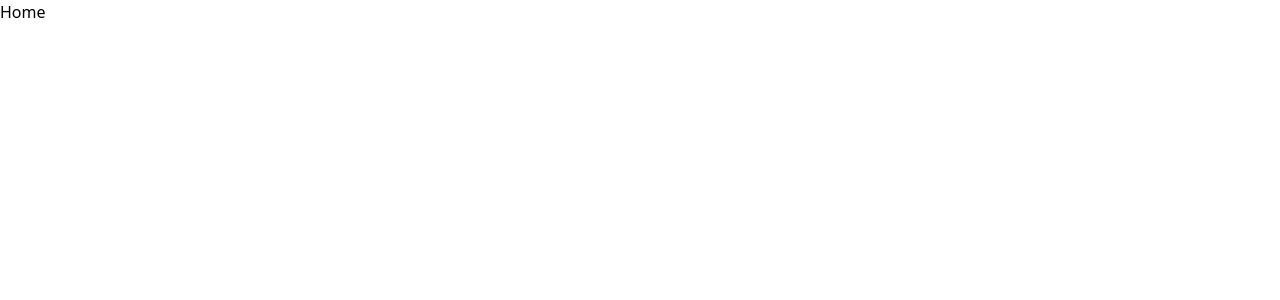
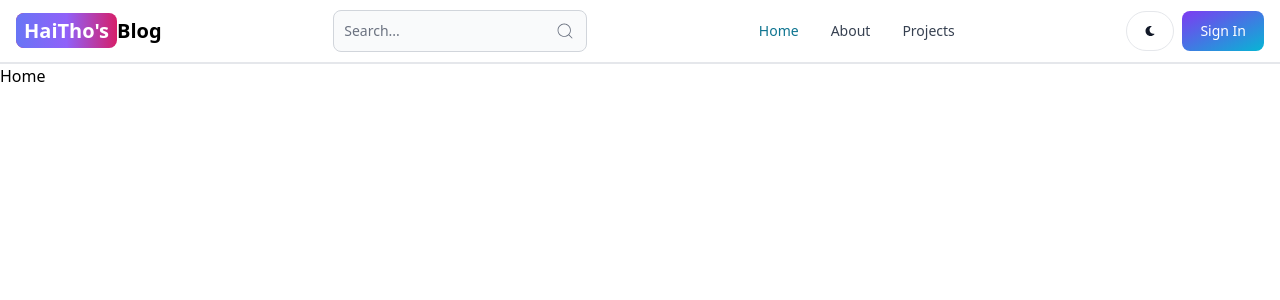
Before and after one commit to LeHaiTho/blog-project, a React (Vite) app in the folder client/: page / in a window 1280 px wide. Shown: the top 300 px of the page. Built offline with nearby package versions, Linux system fonts and the light colour scheme.

Commit message:
create the header section

```diff
--- a/client/package.json
+++ b/client/package.json
@@ -10,8 +10,10 @@
     "preview": "vite preview"
   },
   "dependencies": {
+    "flowbite-react": "^0.9.0",
     "react": "^18.2.0",
     "react-dom": "^18.2.0",
+    "react-icons": "^5.2.1",
     "react-router-dom": "^6.23.1"
   },
   "devDependencies": {
--- a/client/src/App.jsx
+++ b/client/src/App.jsx
@@ -5,9 +5,11 @@
 import SignUp from "./pages/SignUp";
 import SignIn from "./pages/SignIn";
 import Projects from "./pages/Projects";
+import Header from "./components/Header";
 function App() {
     return (
         <BrowserRouter>
+            <Header />
             <Routes>
                 <Route path="/" element={<Home />} />
                 <Route path="/about" element={<About />} />
--- /dev/null
+++ b/client/src/components/Header.jsx
@@ -0,0 +1,57 @@
+import { Button, Navbar, TextInput } from "flowbite-react";
+import { Link, useLocation } from "react-router-dom";
+import { CiSearch } from "react-icons/ci";
+import { FaMoon } from "react-icons/fa";
+function Header() {
+    const path = useLocation().pathname;
+    return (
+        <Navbar className="border-b-2">
+            <Link
+                to="/"
+                className="self-center text-sm font-semibold whitespace-nowrap sm:text-xl dark:text-white">
+                <span className="px-2 py-1 text-white bg-pink-600 rounded-lg bg-gradient-to-r from-indigo-500 via-purple-500">
+                    HaiTho&#39;s
+                </span>
+                Blog
+            </Link>
+
+            <form>
+                <TextInput
+                    type="text"
+                    placeholder="Search..."
+                    rightIcon={CiSearch}
+                    className="hidden lg:inline"
+                />
+            </form>
+
+            <Button className="w-12 h-10 lg:hidden" color="gray" pill>
+                <CiSearch />
+            </Button>
+            <Navbar.Collapse>
+                <Navbar.Link active={path === "/"} as={"div"}>
+                    <Link to="/">Home</Link>
+                </Navbar.Link>
+                <Navbar.Link active={path === "/about"} as={"div"}>
+                    <Link to="/about">About</Link>
+                </Navbar.Link>
+                <Navbar.Link active={path === "/projects"} as={"div"}>
+                    <Link to="/projects">Projects</Link>
+                </Navbar.Link>
+            </Navbar.Collapse>
+            <div className="flex gap-2">
+                <Button
+                    className="hidden w-12 h-10 sm:inline"
+                    color="gray"
+                    pill>
+                    <FaMoon />
+                </Button>
+                <Link to="/sign-in">
+                    <Button gradientDuoTone="purpleToBlue">Sign In</Button>
+                </Link>
+                <Navbar.Toggle />
+            </div>
+        </Navbar>
+    );
+}
+
+export default Header;
--- a/client/tailwind.config.js
+++ b/client/tailwind.config.js
@@ -1,8 +1,10 @@
+// eslint-disable-next-line no-undef
+const flowbite = require("flowbite-react/tailwind");
 /** @type {import('tailwindcss').Config} */
 export default {
-    content: ["./index.html", "./src/**/*.{js,ts,jsx,tsx}"],
+    content: ["./index.html", "./src/**/*.{js,ts,jsx,tsx}", flowbite.content()],
     theme: {
         extend: {},
     },
-    plugins: [],
+    plugins: [flowbite.plugin()],
 };
```
Also changed, not shown: 1 other file (tests, documents, lock files or other folders).
